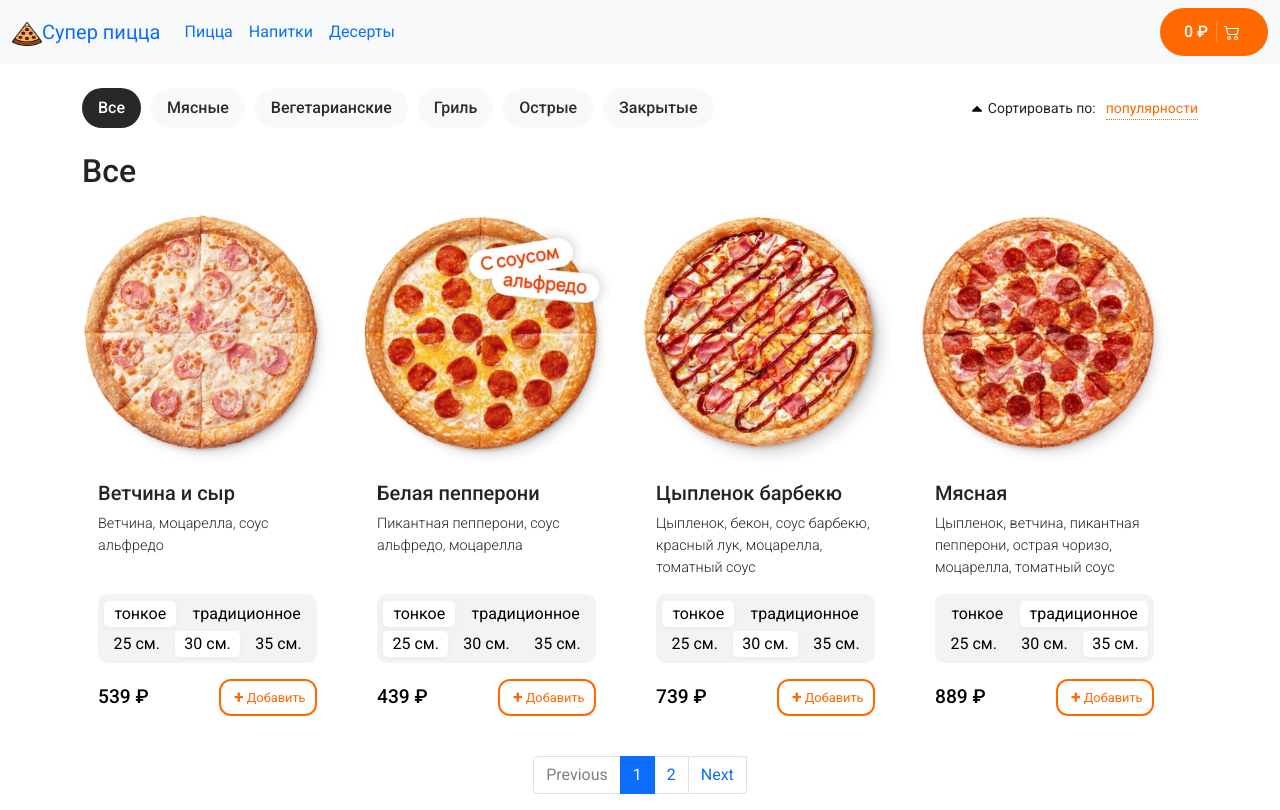
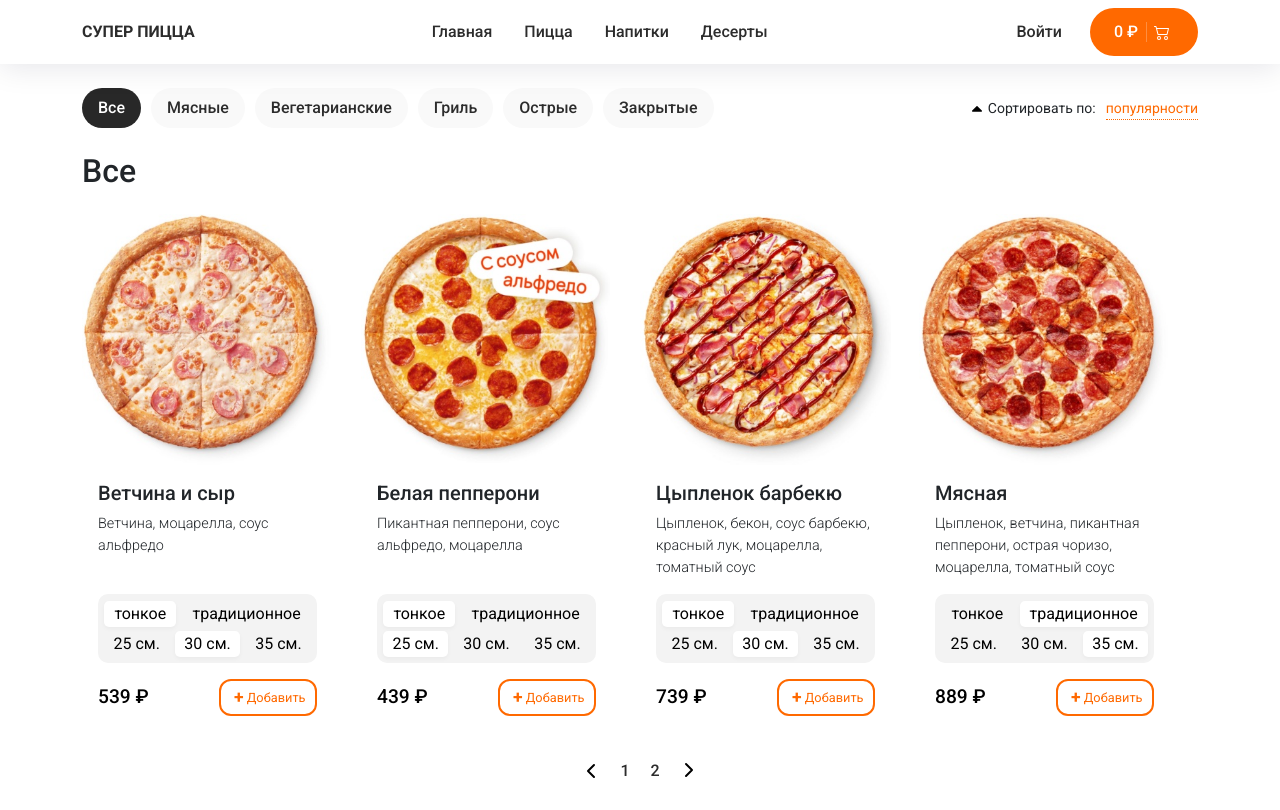
Before and after one commit to ALevterov/Pizza-Website-client, a React (Create React App) app: page /pizza in a window 1280 px wide. Built offline with nearby package versions, Linux system fonts and the light colour scheme.

Commit message:
изменен стиль пагинации добавлена кнопка входа

```diff
--- a/src/app/App.css
+++ b/src/app/App.css
@@ -4,6 +4,9 @@
 * {
   font-family: 'Roboto', sans-serif;
   box-sizing: border-box;
+}
+body {
+  color: #2c2c2c;
 }
 svg path {
   fill: inherit;
--- a/src/app/components/basket/basket.jsx
+++ b/src/app/components/basket/basket.jsx
@@ -6,7 +6,7 @@ import {
   getTotalPrice,
 } from '../../store/basket'
 import './basket.css'
-import emptyBasket from '../../assets/empty-basket.svg'
+import emptyBasket from '../../assets/emptyBasket.svg'
 import BasketItem from './basketItem'
 
 const EmptyBasket = ({ setActive }) => {
--- a/src/app/components/common/navbar.css
+++ b/src/app/components/common/navbar.css
@@ -1,3 +1,44 @@
+.navbar__container {
+  z-index: 100;
+  background-color: #fff;
+  transition: top 0.3s ease;
+  position: sticky;
+  top: -64px;
+}
+.sticky {
+  top: 0px;
+}
+.navbar-shadow {
+  box-shadow: rgba(6, 5, 50, 0.1) 0px 4px 30px;
+}
+.navbar__brand-link,
+.navbar__pages_list-link {
+  transition: color 0.25s ease 0s;
+}
+.navbar__brand-link:hover,
+.navbar__pages_list-link:hover {
+  color: var(--accent-color);
+}
+.navbar__brand-link {
+  font-weight: 700;
+  text-transform: uppercase;
+}
+.navbar__pages_list {
+  margin: 0;
+}
+.navbar__pages_list-item {
+  display: block;
+  list-style-type: none;
+}
+.navbar__pages_list-link,
+.navbar__brand-link {
+  text-decoration: none;
+  color: #2c2c2c;
+}
+.navbar__pages_list-link {
+  margin-right: 2rem;
+  font-weight: 500;
+}
 .navbar__svg {
   display: flex;
   align-items: center;
@@ -26,3 +67,16 @@
   align-items: center;
   border: none;
 }
+.navbar__sign-in_btn {
+  color: #2c2c2c;
+  border: none;
+  font-weight: 500;
+  border-radius: 30px;
+  background-color: #fff;
+  padding: 6px 12px;
+
+  transition: color 0.25s ease 0s;
+}
+.navbar__sign-in_btn:hover {
+  color: var(--accent-color);
+}
--- a/src/app/components/common/navbar.jsx
+++ b/src/app/components/common/navbar.jsx
@@ -1,49 +1,71 @@
 import { NavLink } from 'react-router-dom'
-import logo from '../../assets/logo.png'
 import { useSelector } from 'react-redux'
 import { getAllBasketProductsCount, getTotalPrice } from '../../store/basket'
 import './navbar.css'
+import { useRef } from 'react'
 const Navbar = ({ setActive }) => {
   const totalProductsCount = useSelector(getAllBasketProductsCount())
   const totalPrice = useSelector(getTotalPrice())
+  const navbarRef = useRef(null)
+
+  window.addEventListener('scroll', () => {
+    let ticking = false
+
+    if (!ticking) {
+      window.requestAnimationFrame(() => {
+        if (window.scrollY > 150) {
+          navbarRef.current?.classList.add('sticky')
+          ticking = false
+        } else {
+          navbarRef.current?.classList.remove('sticky')
+          ticking = false
+        }
+        ticking = true
+      })
+    }
+  })
+
   return (
-    <nav className='navbar navbar-expand-lg bg-light'>
-      <div className='container-fluid'>
-        <NavLink className='navbar-brand' to='/'>
-          <img src={logo} alt='' width='30' height='24' />
+    <div
+      className='container-fluid navbar-shadow navbar__container'
+      ref={navbarRef}
+    >
+      <div className='container'>
+        <nav className='navbar d-flex justify-content-between flex-row align-items-center'>
+          <div className='navbar__brand'>
+            {' '}
+            <NavLink className='navbar__brand-link' to='/'>
               Супер пицца
             </NavLink>
-        <button
-          className='navbar-toggler'
-          type='button'
-          data-bs-toggle='collapse'
-          data-bs-target='#navbarSupportedContent'
-          aria-controls='navbarSupportedContent'
-          aria-expanded='false'
-          aria-label='Toggle navigation'
-        >
-          <span className='navbar-toggler-icon'></span>
-        </button>
-        <div className='navbar-collapse' id='navbarSupportedContent'>
-          <ul className='navbar-nav me-auto mb-2 mb-lg-0'>
-            <li className='nav-item'>
-              <NavLink className='nav-link' to='/pizza'>
+          </div>
+          <div className='navbar__pages'>
+            <ul className='navbar__pages_list d-flex align-items-center'>
+              <li className='navbar__pages_list-item'>
+                <NavLink className='navbar__pages_list-link' to='/'>
+                  Главная
+                </NavLink>
+              </li>
+              <li className='navbar__pages_list-item'>
+                <NavLink className='navbar__pages_list-link' to='/pizza'>
                   Пицца
                 </NavLink>
               </li>
-            <li className='nav-item'>
-              <NavLink className='nav-link' to='/drinks'>
+              <li className='navbar__pages_list-item'>
+                <NavLink className='navbar__pages_list-link' to='/drinks'>
                   Напитки
                 </NavLink>
               </li>
-            <li className='nav-item'>
-              <NavLink className='nav-link' to='/desserts'>
+              <li className='navbar__pages_list-item'>
+                <NavLink className='navbar__pages_list-link' to='/desserts'>
                   Десерты
                 </NavLink>
               </li>
             </ul>
+          </div>
+          <div className='d-flex '>
+            <button className='navbar__sign-in_btn'>Войти</button>
             <div
-            className='navbar__basket_btn'
+              className='navbar__basket_btn ms-3'
               type='submit'
               onClick={() => setActive(true)}
             >
@@ -63,8 +85,9 @@ const Navbar = ({ setActive }) => {
               {totalProductsCount !== 0 && totalProductsCount}
             </div>
           </div>
+        </nav>
       </div>
-    </nav>
+    </div>
   )
 }
 
--- /dev/null
+++ b/src/app/components/paginationBar.css
@@ -0,0 +1,42 @@
+.pagination__nav {
+  width: auto;
+  margin: 0;
+  padding: 0;
+}
+.pagination__list {
+  margin: 0;
+  padding: 0;
+}
+.pagination-item {
+  border: none;
+  outline: none;
+  width: 30px;
+  height: 30px;
+  margin: 0;
+  cursor: pointer;
+  background-color: #fff;
+  color: #2c2c2c;
+  font-weight: 500;
+}
+.pagination-item:hover {
+  background-color: #eee;
+}
+.pagination-item .button-arrow {
+  position: static;
+}
+.pagination-item-prev {
+  transform: rotate(180deg);
+  margin-bottom: -1px;
+}
+.pagination-item-next {
+  margin-top: -2px;
+}
+.pagination-item[disabled],
+.pagination-item:disabled .page-link {
+  color: gray;
+}
+.pagination-item[disabled]:hover .page-link,
+.pagination-item:disabled:hover .page-link {
+  cursor: auto;
+  background-color: #fff;
+}
--- /dev/null
+++ b/src/app/components/paginationBar.jsx
@@ -0,0 +1,78 @@
+import './paginationBar.css'
+const PaginationBar = ({ currentPage, setCurrentPage, pages }) => {
+  const nextPage = () => {
+    setCurrentPage(prevState => prevState + 1)
+  }
+  const prevPage = () => {
+    setCurrentPage(prevState => prevState - 1)
+  }
+  return (
+    <div className='container mb-4 mt-4'>
+      <div className='row d-flex justify-content-center align-items-center'>
+        <nav className='pagination__nav'>
+          <ul className='pagination__list d-flex align-items-center justify-content-center'>
+            <button
+              className='pagination-item pagination-item-prev'
+              disabled={currentPage === 1}
+              onClick={() => prevPage()}
+            >
+              <svg
+                width='24'
+                height='24'
+                viewBox='0 0 24 24'
+                fill='none'
+                className='button-arrow'
+              >
+                <path
+                  d='M10 18l6-6-6-6'
+                  stroke='#000'
+                  strokeWidth='2'
+                  strokeLinecap='round'
+                  strokeLinejoin='round'
+                ></path>
+              </svg>
+            </button>
+            {pages.map((_, i) => {
+              return (
+                <button
+                  className={
+                    currentPage === i + 1
+                      ? 'pagination-item active'
+                      : 'pagination-item'
+                  }
+                  key={i}
+                  onClick={() => setCurrentPage(i + 1)}
+                >
+                  {i + 1}
+                </button>
+              )
+            })}
+            <button
+              className='pagination-item pagination-item-next'
+              onClick={() => nextPage()}
+              disabled={currentPage === pages.length}
+            >
+              <svg
+                width='24'
+                height='24'
+                viewBox='0 0 24 24'
+                fill='none'
+                className='button-arrow'
+              >
+                <path
+                  d='M10 18l6-6-6-6'
+                  stroke='#000'
+                  strokeWidth='2'
+                  strokeLinecap='round'
+                  strokeLinejoin='round'
+                ></path>
+              </svg>
+            </button>
+          </ul>
+        </nav>
+      </div>
+    </div>
+  )
+}
+
+export default PaginationBar
--- a/src/app/components/sortingBar.css
+++ b/src/app/components/sortingBar.css
@@ -45,7 +45,7 @@
   color: #000;
 }
 .sorting__bar_dropdown-item:hover {
-  background-color: rgba(255, 105, 0, 0.1);
+  background-color: #eee;
 }
 
 .sorting__bar_dropdown-item.active {
--- a/src/app/pages/pizzaPage.css
+++ b/src/app/pages/pizzaPage.css
@@ -1,19 +1,3 @@
-.page-item {
-  border: none;
-  outline: none;
-  padding: 0;
-  margin: 0;
-  cursor: pointer;
-}
-.page-item[disabled],
-.page-item:disabled .page-link {
-  color: gray;
-}
-.page-item[disabled]:hover .page-link,
-.page-item:disabled:hover .page-link {
-  cursor: auto;
-  background-color: #fff;
-}
 .row > div {
   width: auto;
 }
--- a/src/app/pages/pizzaPage.jsx
+++ b/src/app/pages/pizzaPage.jsx
@@ -18,6 +18,7 @@ import {
   PIZZA_VEGAN,
 } from '../utils/consts'
 import SortingBar from '../components/sortingBar'
+import PaginationBar from '../components/paginationBar'
 const PizzaPage = () => {
   const [currentPage, setCurrentPage] = useState(1)
   const [pizzaFeature, setPizzaFeature] = useState(null)
@@ -51,13 +52,6 @@ const PizzaPage = () => {
 
   const pagesCount = Math.ceil(count / limit)
   const pages = new Array(pagesCount).fill('')
-
-  const nextPage = () => {
-    setCurrentPage(prevState => prevState + 1)
-  }
-  const prevPage = () => {
-    setCurrentPage(prevState => prevState - 1)
-  }
 
   useEffect(() => {
     dispatch(uploadPizza({ currentPage, limit, pizzaFeature, sortingProps }))
@@ -123,41 +117,13 @@ const PizzaPage = () => {
           )}
         </div>
       </div>
-      <div className='container mt-4'>
-        <div className='row d-flex justify-content-center align-items-center'>
-          {!isLoadingPizza && pages.length !== 1 && (
-            <nav aria-label='Page navigation example' style={{ width: 'auto' }}>
-              <ul className='pagination'>
-                <button className='page-item' disabled={currentPage === 1}>
-                  <a className='page-link' onClick={() => prevPage()}>
-                    Previous
-                  </a>
-                </button>
-                {pages.map((_, i) => {
-                  return (
-                    <button
-                      className={
-                        currentPage === i + 1 ? 'page-item active' : 'page-item'
-                      }
-                      key={i}
-                      onClick={() => setCurrentPage(i + 1)}
-                    >
-                      <a className='page-link'>{i + 1}</a>
-                    </button>
-                  )
-                })}
-                <button
-                  className='page-item'
-                  onClick={() => nextPage()}
-                  disabled={currentPage === pages.length}
-                >
-                  <a className='page-link'>Next</a>
-                </button>
-              </ul>
-            </nav>
-          )}
-        </div>
-      </div>
+      {!isLoadingPizza && pages.length !== 1 && (
+        <PaginationBar
+          currentPage={currentPage}
+          setCurrentPage={setCurrentPage}
+          pages={pages}
+        />
+      )}
     </>
   )
 }
```
Also changed, not shown: src/app/assets/arrowUp.svg (deleted), src/app/assets/emptyBasket.svg (renamed from src/app/assets/empty-basket.svg). Lines whose indentation alone changed are shown as unchanged.
